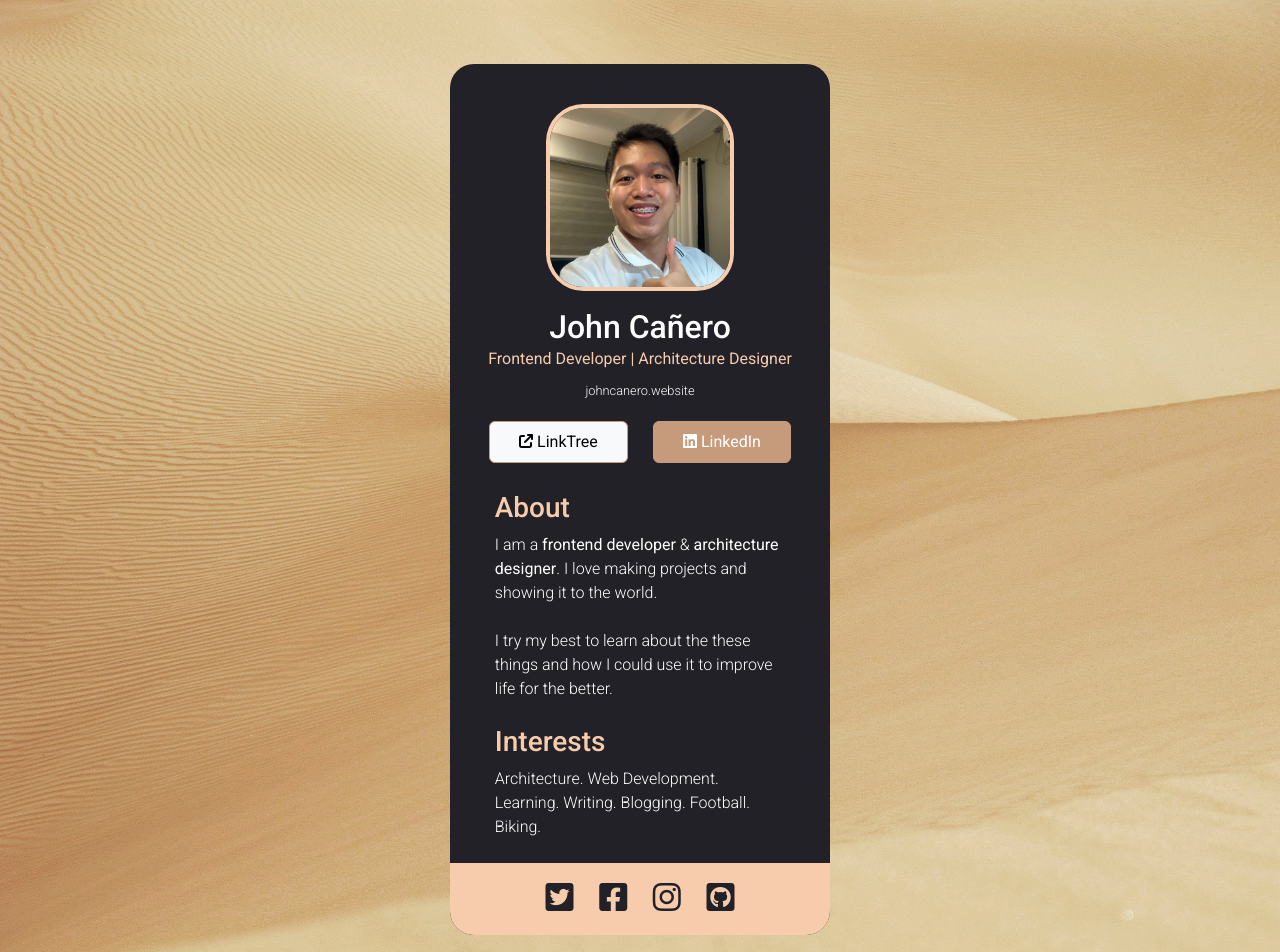
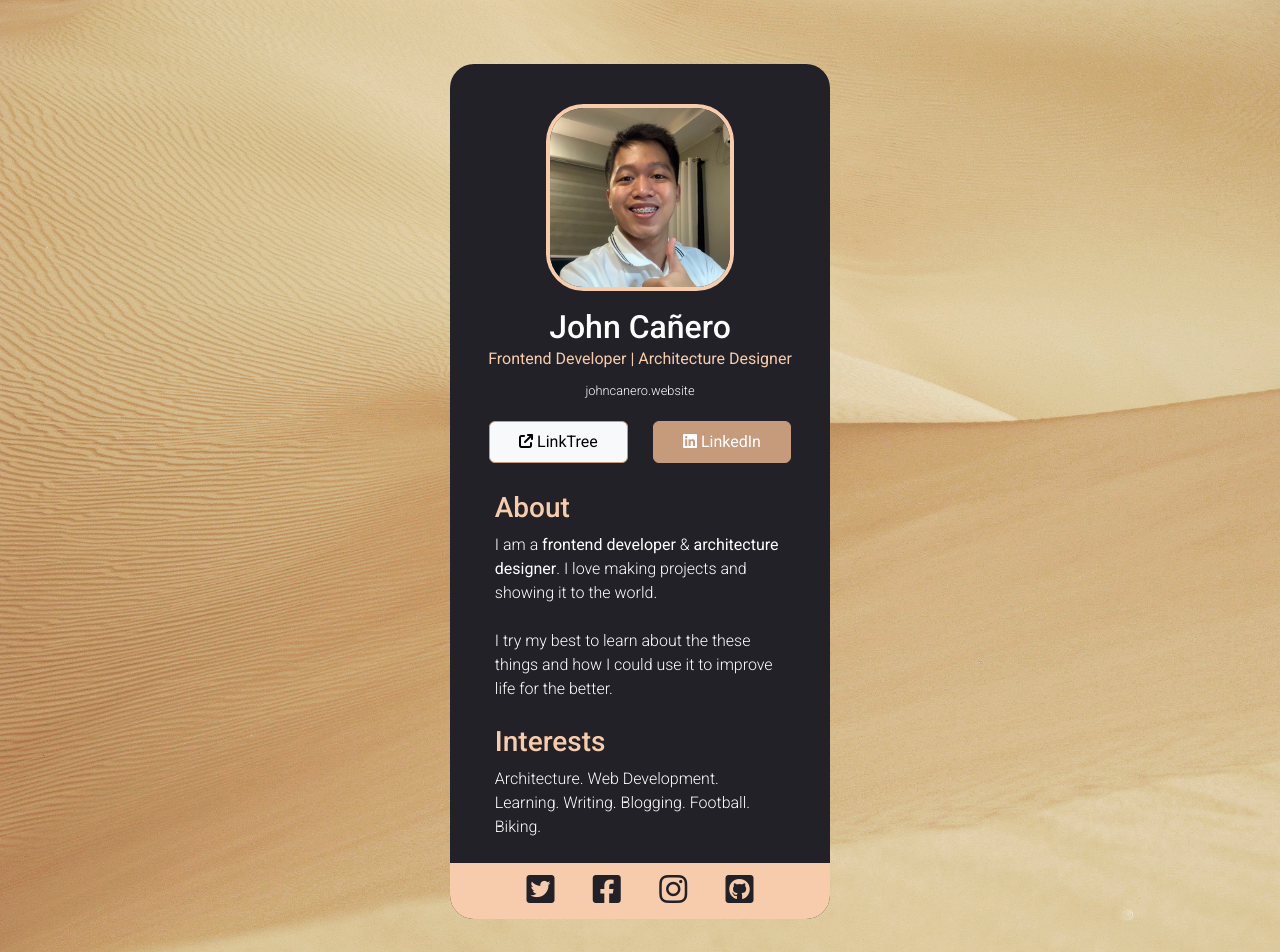
Before and after one commit to johncanero/digital-business-card, a React (Create React App) app: page / in a window 1280 px wide. Shown: the top 952 px of the page. Built offline with nearby package versions, Linux system fonts and the light colour scheme.

Commit message:
Footer Icons Adjust Margin

```diff
--- a/src/App.css
+++ b/src/App.css
@@ -103,14 +103,14 @@ background-color: #222128;
     position: absolute;
     left: 0;
     bottom: 0;
-    height: 4em;
+    height: 3.5em;
     width: 100%;
     text-align: center;
     background-color: #F7CCAC;
   }
 
   .fa-square-twitter, .fa-square-facebook, .fa-instagram, .fa-square-github {
-    margin: 0 0.4em;
+    margin: 0 0.6em;
     color: #222128;
   }
 
@@ -146,7 +146,7 @@ background-color: #222128;
       border-bottom-left-radius: 1.5em;
       border-bottom-right-radius: 1.5em;
       position: relative;
-      height: 4.5em;
+      height: 3.5em;
       width: 380px;
       margin: 0 auto; /* Added */
       float: none; /* Added */
@@ -155,7 +155,7 @@ background-color: #222128;
     }
 
     .fa-square-twitter, .fa-square-facebook, .fa-instagram, .fa-square-github {
-      margin: 0 0.4em;
+      margin: 0 0.6em;
     }
   }
 
@@ -224,7 +224,7 @@ background-color: #222128;
     }
 
     .fa-square-twitter, .fa-square-facebook, .fa-instagram, .fa-square-github {
-      margin: 0 0.4em;
+      margin: 0 0.5em;
     }
 
   }
```
